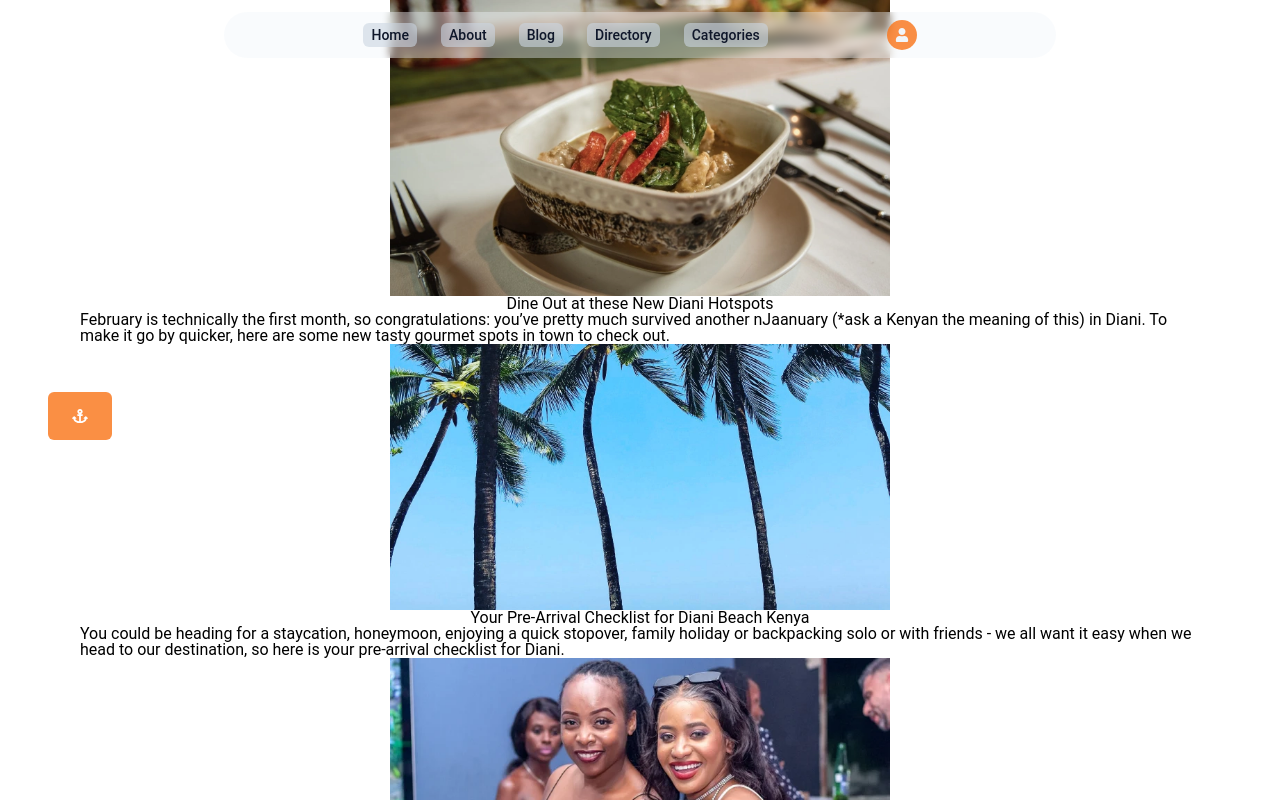
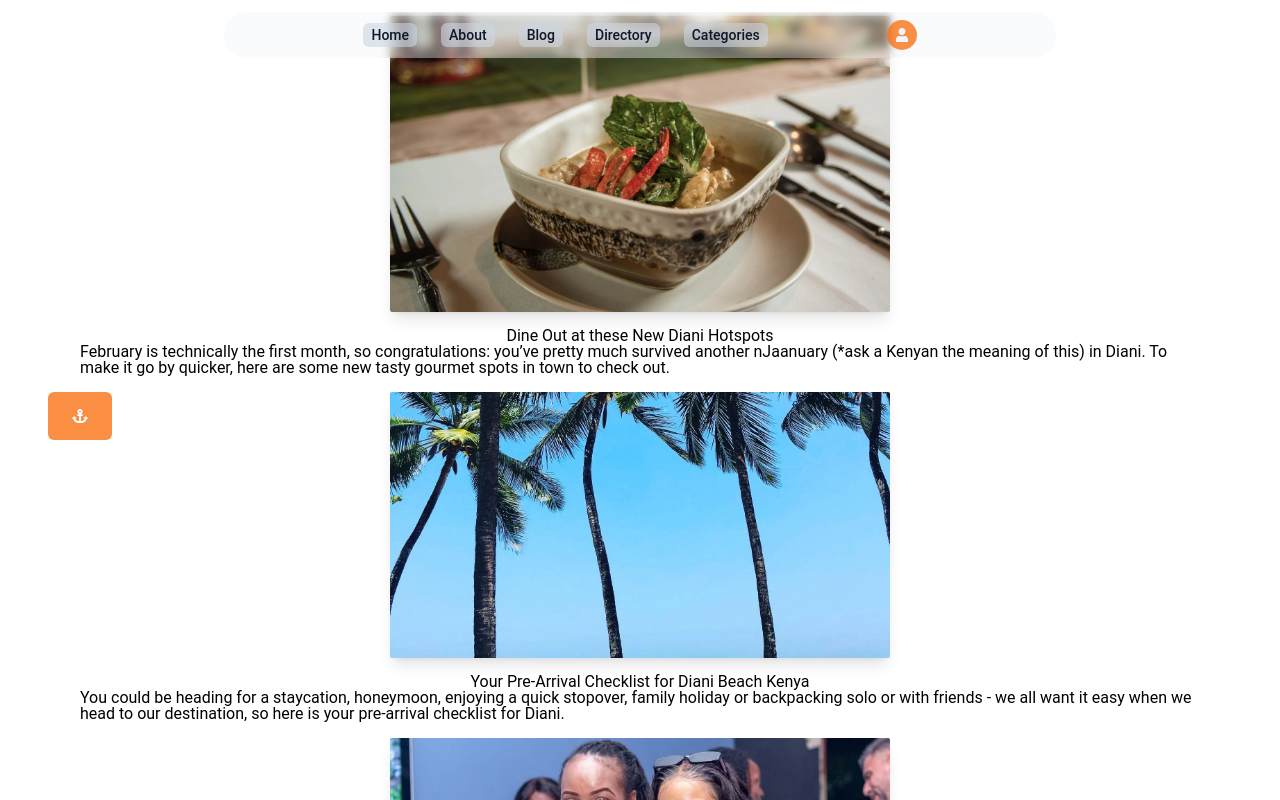
Before and after one commit to MatthewsRicky/travelapp, a Next.js app: page /directory in a window 1280 px wide. Shown: the top 800 px of the page. Built offline with nearby package versions, Linux system fonts and the light colour scheme.

Commit message:
image margin, shadow, rounding

```diff
--- a/components/NewBlog.tsx
+++ b/components/NewBlog.tsx
@@ -20,7 +20,7 @@ const NewBlog = ({src, alt, title, description}: blogItems) => {
           <div key={blog.title}
             className="flexCenter flex-col padding-container !px-20">
 
-            <Image src={blog.src} alt={blog.alt} height={500} width={500} />
+            <Image src={blog.src} alt={blog.alt} height={500} width={500} className="rounded-sm shadow-lg my-4"/>
             <h1>{blog.title}</h1>
             <p>{blog.description}</p>
 
```
